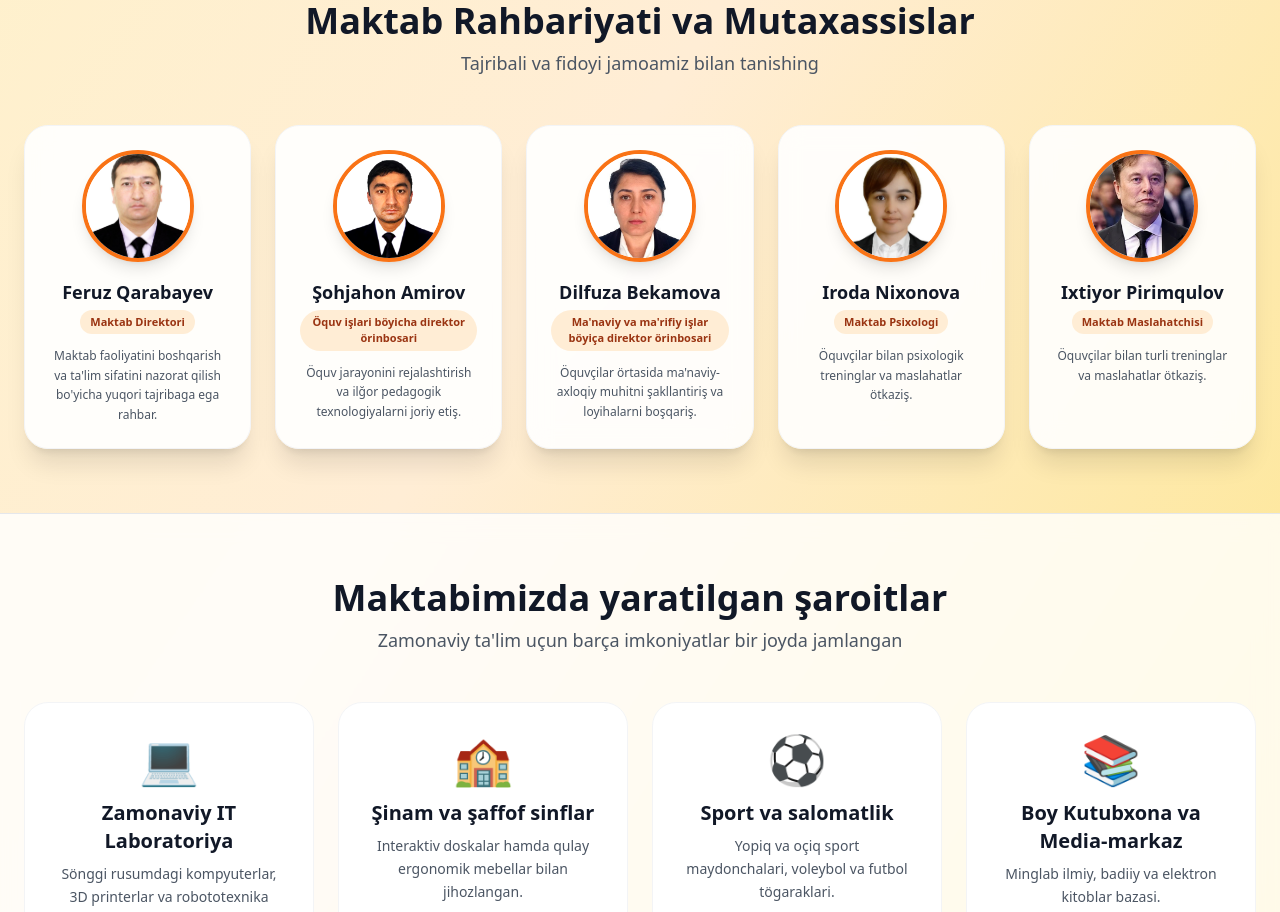
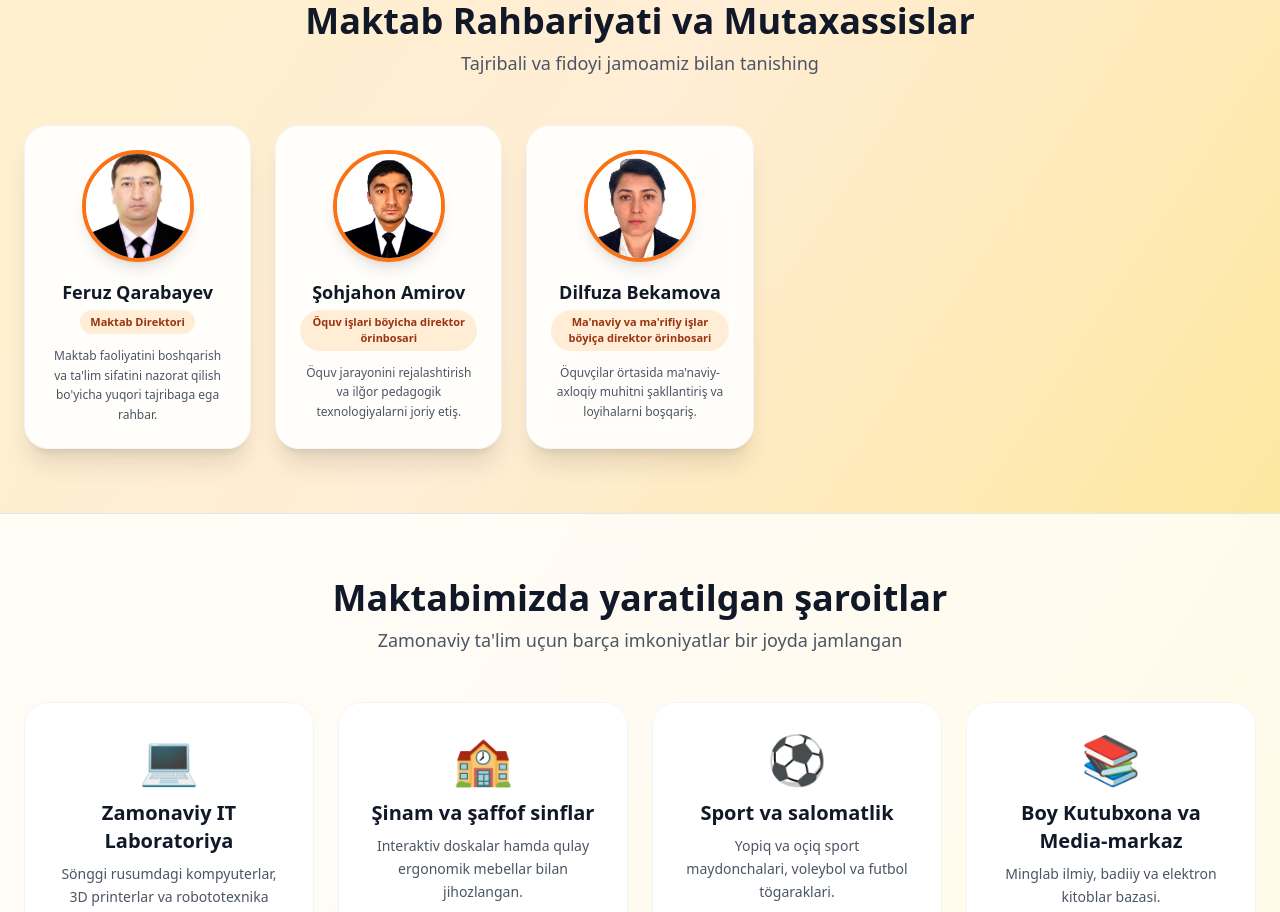
Before and after one commit to Sherzod1978/zarbdor-portal, a React (Vite) app: page /about in a window 1280 px wide. Shown: the part 920-1832 px from the top of the page. Built offline with nearby package versions, Linux system fonts and the light colour scheme.

Commit message:
Rahbariyat o'zgardi

```diff
--- a/src/pages/About.jsx
+++ b/src/pages/About.jsx
@@ -29,18 +29,6 @@ export default function About({ currentSeason }) {
       role: "Ma'naviy va ma'rifiy işlar böyiça direktor örinbosari",
       image: "/Dilfuza.jpg",
       desc: "Öquvçilar örtasida ma'naviy-axloqiy muhitni şakllantiriş va loyihalarni boşqariş."
-    },
-    {
-      name: "Iroda Nixonova",
-      role: "Maktab Psixologi",
-      image: "/Iroda.jpg",
-      desc: "Öquvçilar bilan psixologik treninglar va maslahatlar ötkaziş."
-    },
-    {
-      name: "Ixtiyor Pirimqulov",
-      role: "Maktab Maslahatchisi",
-      image: "/Ixtiyor.jpg",
-      desc: "Öquvçilar bilan turli treninglar va maslahatlar ötkaziş."
     }
   ];
 
@@ -119,7 +107,7 @@ export default function About({ currentSeason }) {
         </div>
       </section>
 
-      {/* Maktab Rahbariyati va Mutaxassislar */}
+
       {/* Maktab Rahbariyati va Mutaxassislar */}
       <section className="max-w-[1600px] mx-auto px-6 py-16 relative z-10">
         <div className="text-center mb-12">
```
